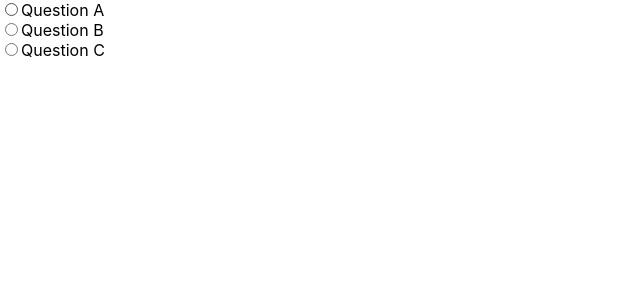
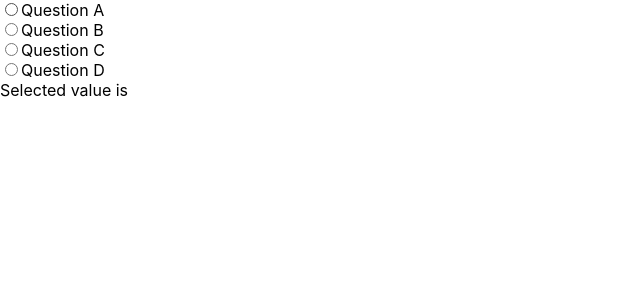
Before and after one commit to jglass/question-app, a React (Create React App) app: page / in a window 1280 px wide. Shown: the top 300 px of the page, without its empty margins (0-640 px from the left). Built offline with nearby package versions, Linux system fonts and the light colour scheme.

Commit message:
Add onchange handlers

```diff
--- a/src/App.js
+++ b/src/App.js
@@ -1,34 +1,55 @@
-import './App.css';
+import React, { useState } from 'react';
 
-function App() {
+function App(props) {
+  const [selectedValue, setSelectedValue] = useState("");
+  function onChange(e) {
+    setSelectedValue(e.target.value);
+  }
+
   return (
     <div>
       <div>
         <label>
           <input type="radio"
-            value="A"
+            value={props.QuestionOne}
             name="question"
+            onClick={onChange}
           />
-         Question A
+         {props.QuestionOne}
         </label>
       </div>
       <div>
         <label>
           <input type="radio"
-            value="B"
+            value={props.QuestionTwo}
             name="question"
+            onClick={onChange}
           />
-         Question B
+         {props.QuestionTwo}
         </label>
       </div>
       <div>
         <label>
           <input type="radio"
-            value="C"
+            value={props.QuestionThree}
             name="question"
+            onClick={onChange}
           />
-         Question C
+         {props.QuestionThree}
         </label>
+      </div>
+      <div>
+        <label>
+          <input type="radio"
+            value={props.QuestionFour}
+            name="question"
+            onClick={onChange}
+          />
+         {props.QuestionFour}
+        </label>
+      </div>
+      <div>
+        Selected value is {selectedValue}
       </div>
     </div>
   );
--- a/src/index.js
+++ b/src/index.js
@@ -5,9 +5,14 @@ import App from './App';
 import reportWebVitals from './reportWebVitals';
 
 const root = ReactDOM.createRoot(document.getElementById('root'));
+
 root.render(
   <React.StrictMode>
-    <App />
+    <App QuestionOne=   "Question A"
+         QuestionTwo=   "Question B"
+         QuestionThree= "Question C"
+         QuestionFour=  "Question D"
+    />
   </React.StrictMode>
 );
 
```
